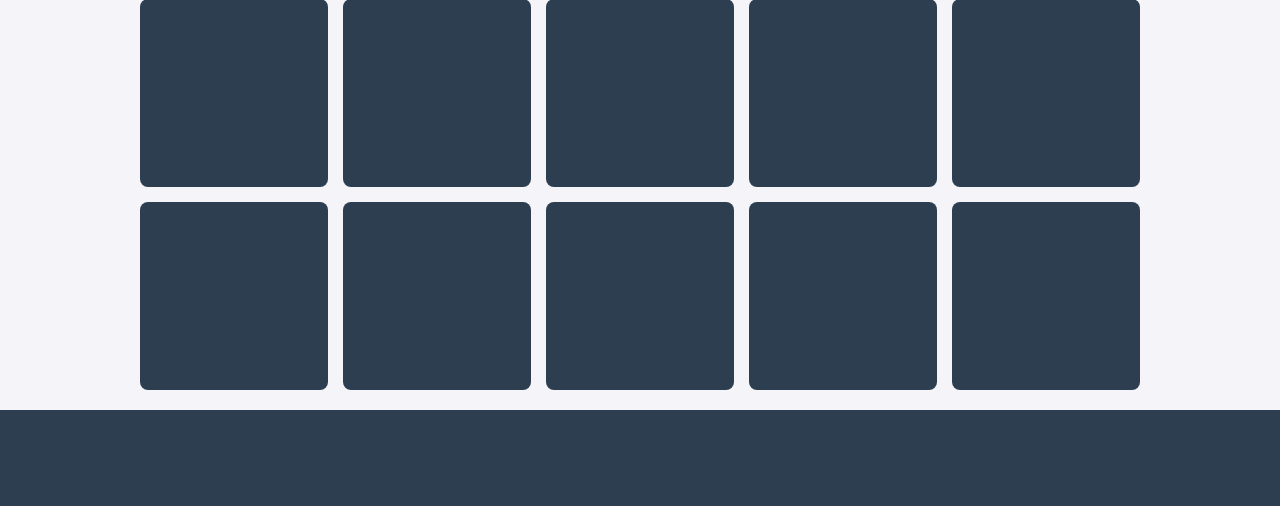
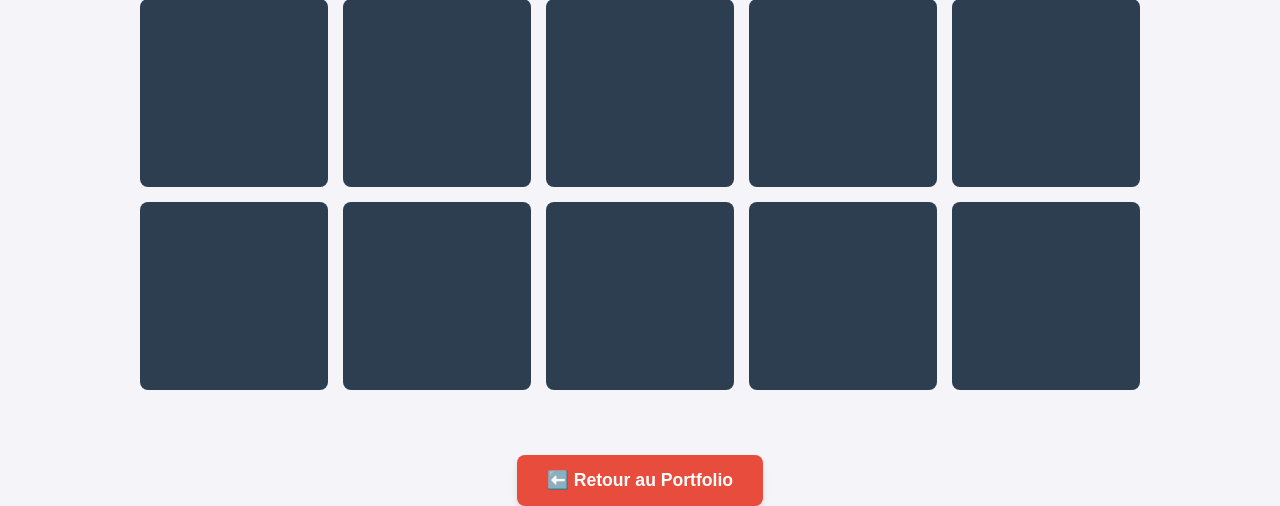
Before and after one commit to allancourtial-cmyk/TP2-WEB, a PHP site: page /tp6/index.html in a window 1280 px wide. Shown: the part 507-1013 px from the top of the page. Before the commit the page ends 917 px from the top, so only its background shows below. Run offline with PHP 8.4, Linux system fonts and the light colour scheme.

Commit message:
ajout boutton retour tp6

```diff
--- a/tp6/Style.css
+++ b/tp6/Style.css
@@ -56,3 +56,38 @@ h1 {
 .card:active img {
     opacity: 100;
 }
+/* =========================================
+   STYLE DU BOUTON RETOUR
+   ========================================= */
+
+.menu-boutons {
+    display: flex;
+    justify-content: center; /* Centre le bouton horizontalement */
+    align-items: center;
+    margin-top: 30px; /* Ajoute un peu d'espace avec le jeu au-dessus */
+    margin-bottom: 50px; /* Laisse de l'espace en bas de la page */
+}
+
+.bouton-lien {
+    display: inline-block;
+    padding: 15px 30px;
+    text-align: center;
+    text-decoration: none;
+    font-size: 1.1em;
+    font-weight: bold;
+    border-radius: 8px;
+    color: white;
+    box-shadow: 0 4px 6px rgba(0,0,0,0.1);
+    transition: all 0.3s ease;
+}
+
+.retour-portfolio {
+    background-color: #e74c3c;
+}
+
+.retour-portfolio:hover {
+    background-color: #c0392b;
+    transform: translateY(-3px);
+    box-shadow: 0 6px 12px rgba(0,0,0,0.15);
+    color: white; /* Garde le texte blanc au survol */
+}
--- a/tp6/index.html
+++ b/tp6/index.html
@@ -1,11 +1,29 @@
 <!DOCTYPE html>
 <html lang="fr">
+
 <head>
     <meta charset="UTF-8">
     <meta name="viewport" content="width=device-width, initial-scale=1.0">
     <title>Jeu du Memory - TP6</title>
     <link rel="stylesheet" href="Style.css">
+
+    <style>
+        .retour-portfolio {
+            background-color: #e74c3c;
+            /* Un rouge/orange pour le différencier */
+            margin-top: 15px;
+        }
+
+        .retour-portfolio:hover {
+            background-color: #c0392b;
+            /* Rouge plus foncé au survol */
+        }
+    </style>
 </head>
+
+<body>
+    </head>
+
     <body>
 
         <h1>Jeu du Mémory</h1>
@@ -40,7 +58,12 @@
 
             <div class="card"><img src="Image/img10.png" alt="Carte 10"></div>
             <div class="card"><img src="Image/img10.png" alt="Carte 10"></div>
+
+        </div>
+        <div class="menu-boutons">
+            <a href="../index.html" class="bouton-lien retour-portfolio">⬅️ Retour au Portfolio</a>
         </div>
 
     </body>
+
 </html>
```
Lines whose indentation alone changed are shown as unchanged.
